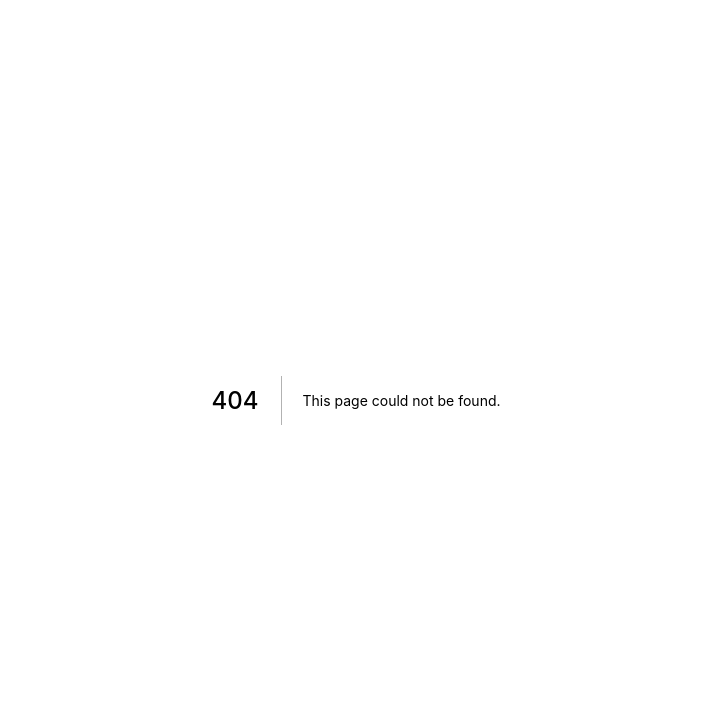
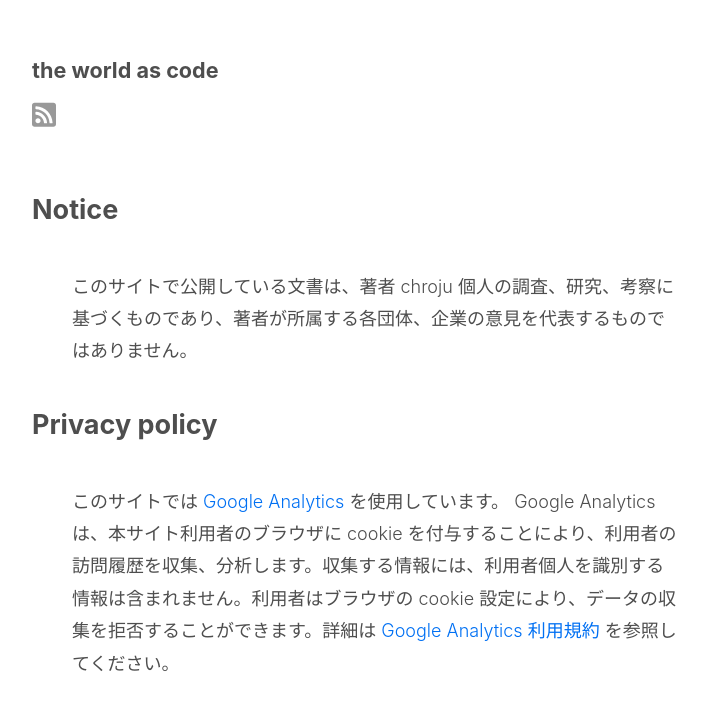
Before and after one commit to chroju/blog, a Next.js app: page /policy in a window 1280 px wide. Before the commit this address had no page. Shown: the top 710 px of the page, without its empty margins (284-990 px from the left). Built offline with nearby package versions, Linux system fonts and the light colour scheme.

Commit message:
feat: update policies

```diff
--- a/components/layout.js
+++ b/components/layout.js
@@ -67,7 +67,7 @@ export default function Layout({ children, home, footer = true }) {
                             <Menu />
                         </section>
                         <section className={styles.footerSection}>
-                            <small className={utilStyles.lightText}>This site created by <Link href="/"><a>chroju</a></Link>. See our <Link href="/privacy"><a>privacy policy</a></Link>. </small>
+                            <small className={utilStyles.lightText}>This site created by <Link href="/"><a>chroju</a></Link>. See <Link href="/policy"><a>our policy</a></Link>. </small>
                         </section>
                     </div>
                 )
--- a/pages/privacy.js
+++ b/pages/policy.js
@@ -4,7 +4,7 @@ import Link from 'next/link'
 import utilsStyles from '../styles/utils.module.css'
 
 export default function Home() {
-    const pageTitle = "Privacy policy - " + siteTitle
+    const pageTitle = "Our policy - " + siteTitle
     return (
         <Layout footer={false}>
             <Head>
@@ -14,8 +14,14 @@ export default function Home() {
                     content={`https://og-image.chroju.dev/privacy%20policy.png?theme=dark&md=0&fontSize=75px`}
                 />
                 <meta name="og:title" content="{pageTitle}" />
-                <meta name="og:url" content="https://chroju.dev/privacy" />
+                <meta name="og:url" content="https://chroju.dev/policy" />
             </Head>
+            <section className={utilsStyles.headingMd}>
+                <h2 className={utilsStyles.headingLg}>Notice</h2>
+                <ul>
+                    <p><small>このサイトで公開している文書は、著者 chroju 個人の調査、研究、考察に基づくものであり、著者が所属する各団体、企業の意見を代表するものではありません。</small></p>
+                </ul>
+            </section>
             <section className={utilsStyles.headingMd}>
                 <h2 className={utilsStyles.headingLg}>Privacy policy</h2>
                 <ul>
```
